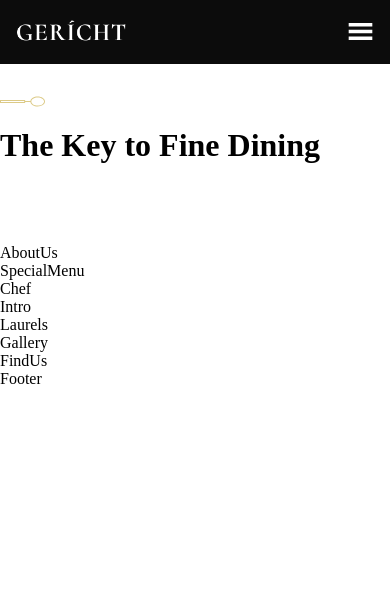
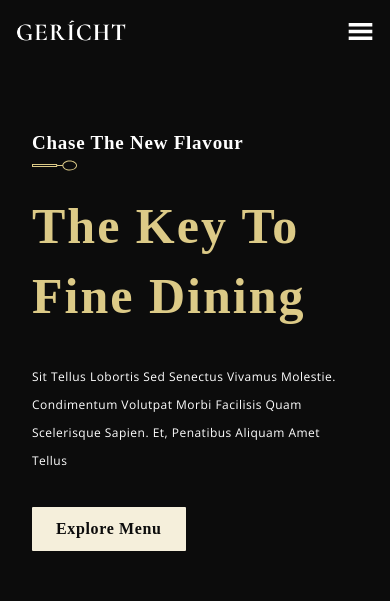
Before and after one commit to hjasaiwal114/GRICH-RESTAURANT, a React (Create React App) app: page / in a window 390 px wide. Shown: the top 601 px of the page. Built offline with nearby package versions, Linux system fonts and the light colour scheme; a web font is replaced by a local one.

Commit message:
completing heaader

```diff
--- a/src/container/Header/Header.css
+++ b/src/container/Header/Header.css
@@ -0,0 +1,37 @@
+.app__header {
+    background-color: var(--color-black);
+}
+
+.app__header-h1 {
+    font-family: var(--font-base);
+    color: var(--color-golden);
+    font-weight: 700;
+    letter-spacing: 0.04em;
+    text-transform: capitalize;
+    line-height: 117px;
+    font-size: 90px;
+}
+
+.app__header-img img {
+    width: 80%;
+}
+
+@media screen and (max-width: 1150px) {
+    .app__header-h1 {
+        font-size: 90px;
+    }
+}
+
+@media screen and (max-width: 650px) {
+    .app__header-h1 {
+        font-size: 70px;
+        line-height: 87px;
+    }
+}
+
+@media screen and (max-width: 450px) {
+    .app__header-h1 {
+        font-size: 50px;
+        line-height: 70px;
+    }
+}
--- a/src/container/Header/Header.jsx
+++ b/src/container/Header/Header.jsx
@@ -5,16 +5,17 @@
 import './Header.css';
 
 const Header = () => (
-  <div className='app__header app_wrapper section__pading' id="home">
-    <div className='app__wrapper_info'>
-      <SubHeading title= 'Chase the new flavour' />
-      <h1 className='app__header-h1'>The Key to Fine Dining</h1>
+  <div className="app__header app__wrapper section__padding" id="home">
+    <div className="app__wrapper_info">
+      <SubHeading title="Chase the new flavour" />
+      <h1 className="app__header-h1">The Key To Fine Dining</h1>
+      <p className="p__opensans" style={{ margin: '2rem 0' }}>Sit tellus lobortis sed senectus vivamus molestie. Condimentum volutpat morbi facilisis quam scelerisque sapien. Et, penatibus aliquam amet tellus </p>
+      <button type="button" className="custom__button">Explore Menu</button>
     </div>
 
-    <div className='app__wrapper_img'>
-
+    <div className="app__wrapper_img">
+      <img src={images.welcome} alt="header_img" />
     </div>
-
   </div>
 );
 
```
